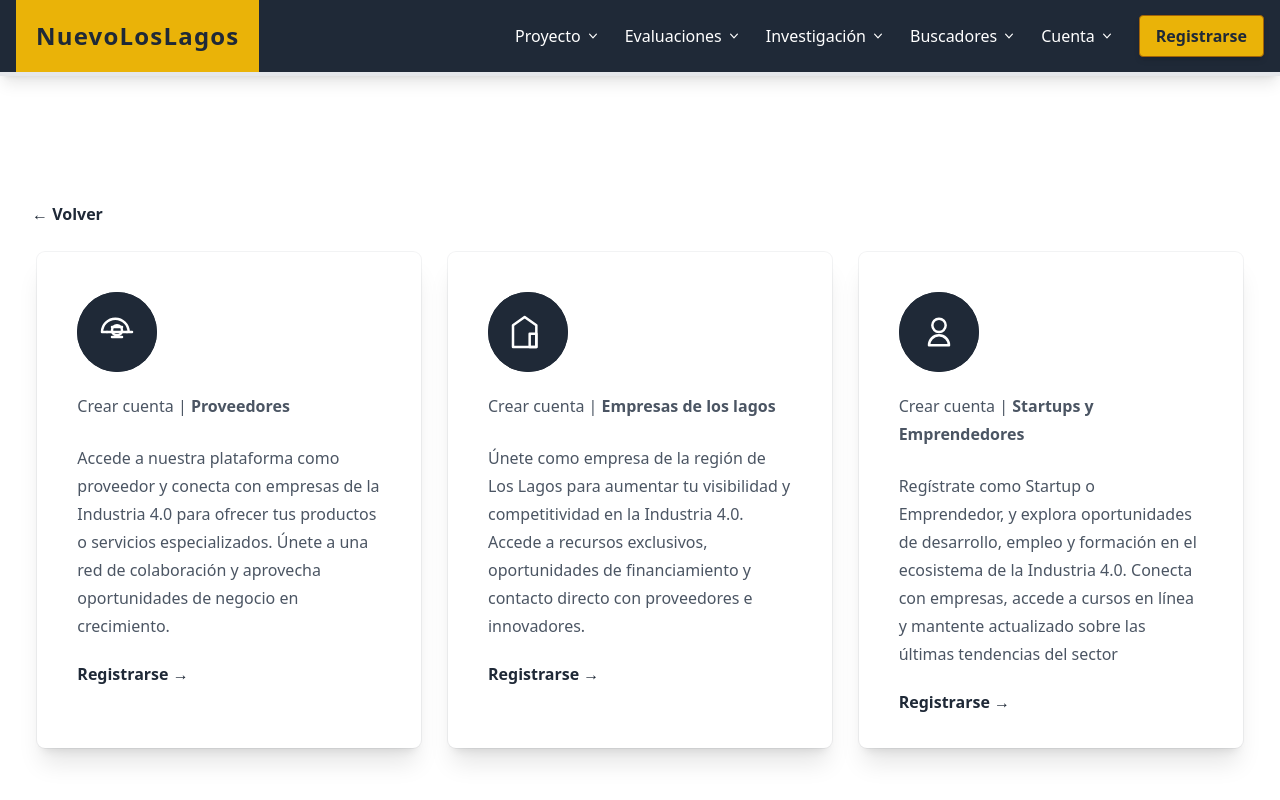
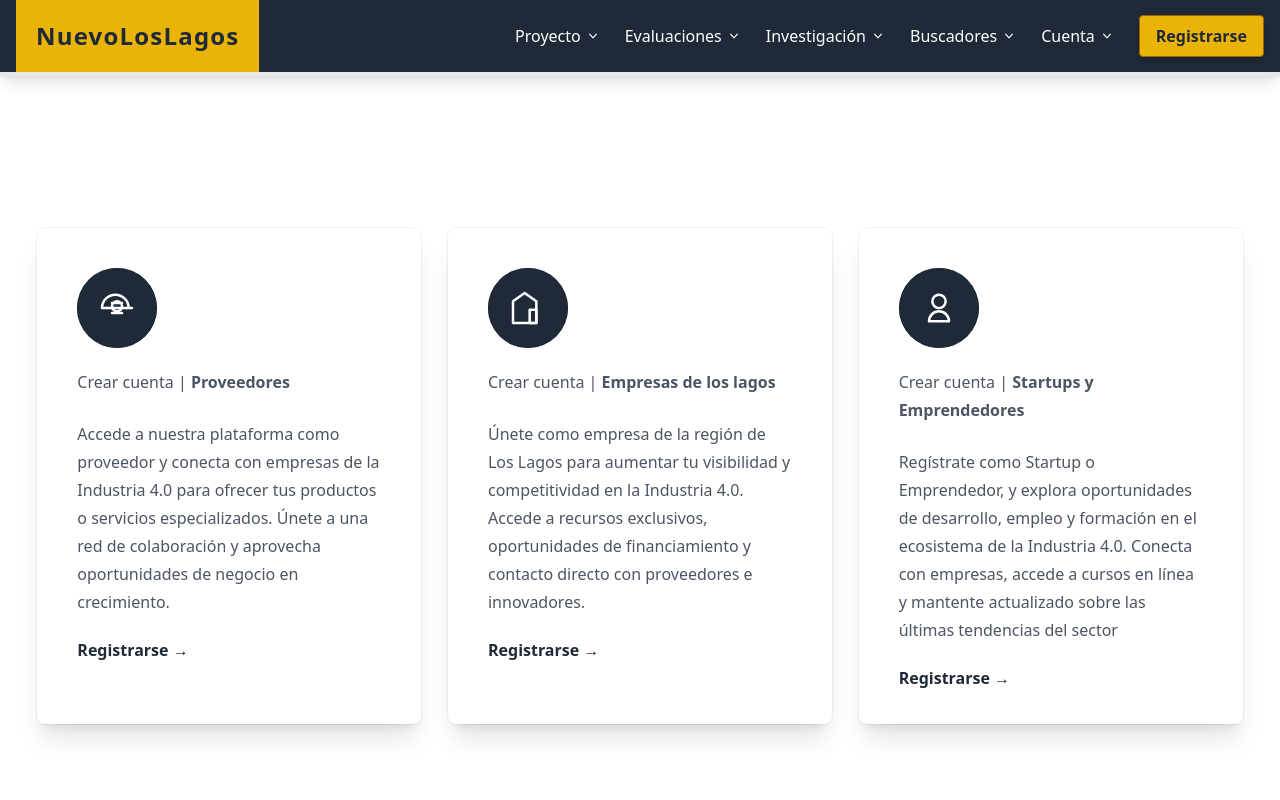
Before and after one commit to eddea-ss/NLL-frontend, an Angular app: page /registro in a window 1280 px wide. Shown: the top 800 px of the page. Built offline with nearby package versions, Linux system fonts and the light colour scheme.

Commit message:
quitado veolver

```diff
--- a/src/app/v2/modules/selection-register/selection-register.component.html
+++ b/src/app/v2/modules/selection-register/selection-register.component.html
@@ -1,13 +1,4 @@
 <div style="height: 100vh; align-content: center">
-  <div class="pt-5 text-base font-semibold leading-7 px-8">
-    <p>
-      <a
-        routerLink="/"
-        class="text-[rgb(31_41_55)] transition-all duration-300 group-hover:text-[rgb(234_179_8)]"
-        >&larr; Volver
-      </a>
-    </p>
-  </div>
   <ol class="grid md:grid-cols-3 p-6">
     <div
       routerLink="/registro-proveedor"
```
